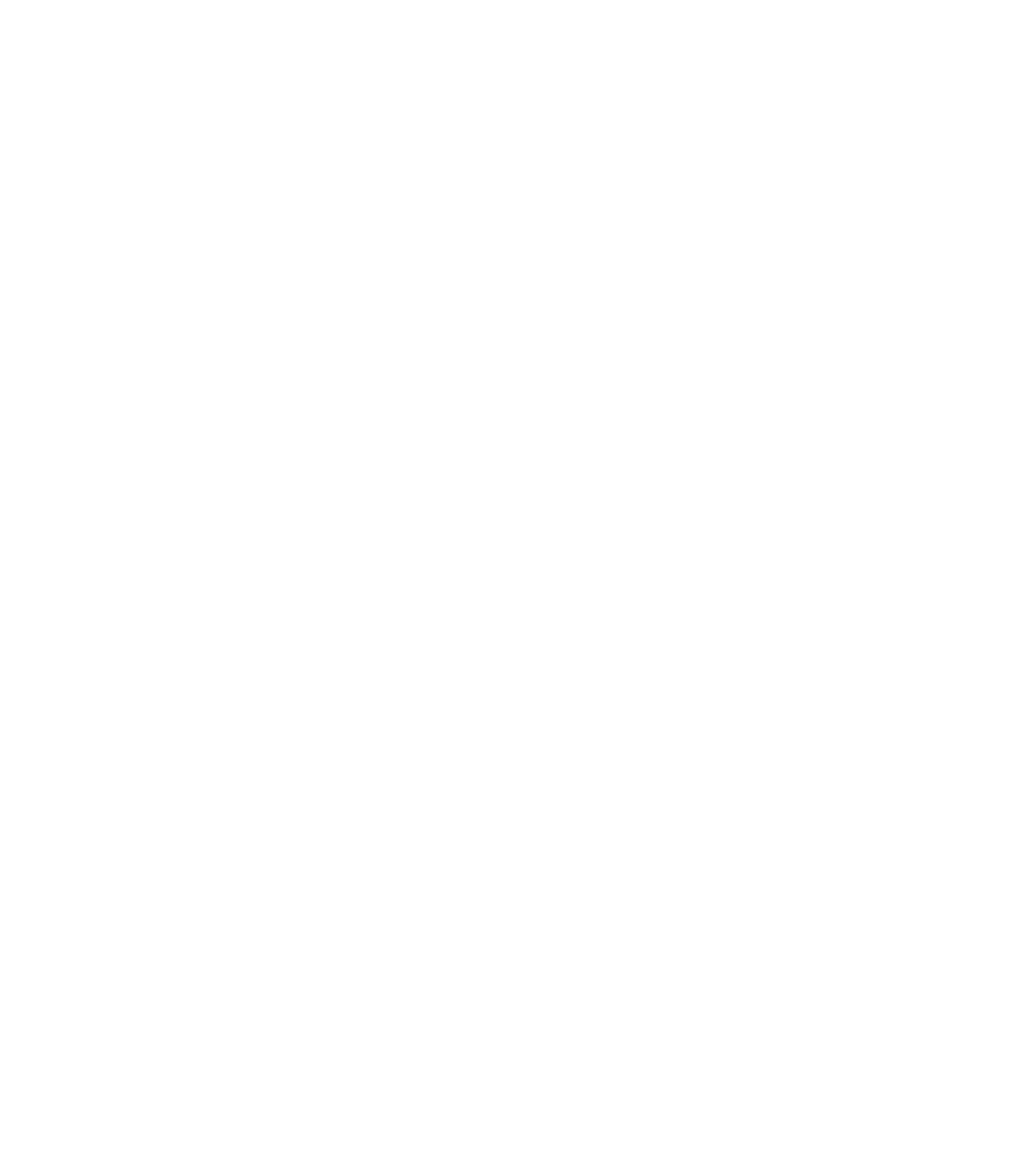
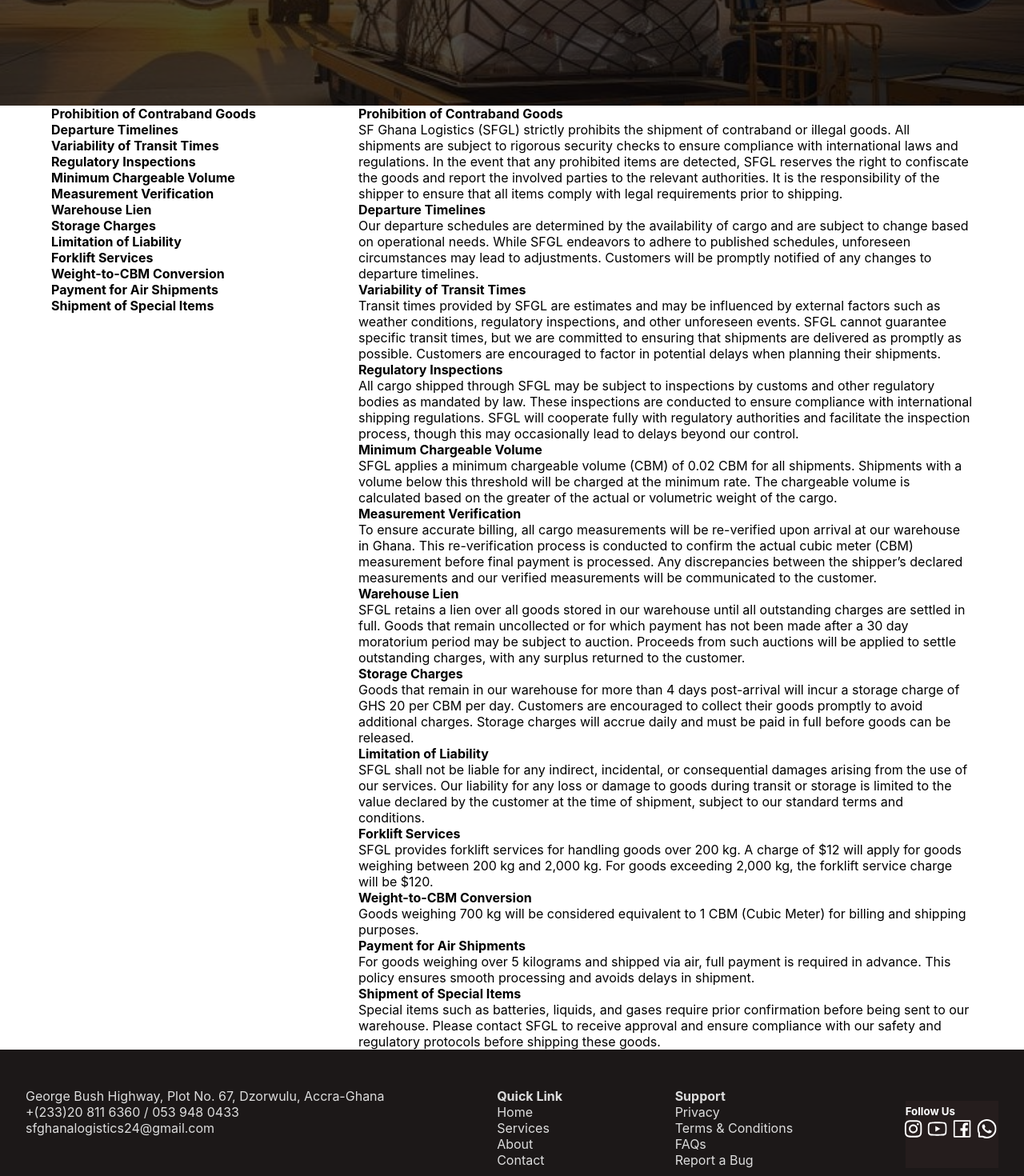
Before and after one commit to Akuafo-Patawah12/SGF-Logistics, a React (Create React App) app in the folder Client/: page /Terms in a window 1280 px wide. Shown: the part 340-1810 px from the top of the page at 80% size. Before the commit the page ends 800 px from the top, so only its background shows below. Built offline with nearby package versions, Linux system fonts and the light colour scheme.

Commit message:
Terms and conditions update

```diff
--- a/Client/src/Layouts/Layout.jsx
+++ b/Client/src/Layouts/Layout.jsx
@@ -4,6 +4,7 @@
 import Footer from '../Components/Footer'
 import FAQs from '../Pages/FAQs'
 import Loader from '../Icons/Loader'
+import TermsAndCondition from '../Pages/TermsAndCondition'
 const HomePage= lazy(()=>import('../Pages/HomePage'))
 
 const Layout = () => {
@@ -32,7 +33,7 @@
                         <HomePage setShowAuth={setShowAuth} showAuth={showAuth}/>
                     </Suspense> }
                 />
-
+                <Route path='/Terms' element={<TermsAndCondition />} />
                 <Route path='/FAQs' element={<FAQs />}/>
             </Routes>
        <Footer />
--- /dev/null
+++ b/Client/src/Pages/Terms.css
@@ -0,0 +1,16 @@
+.parent-element {
+    counter-reset: my-counter;
+  }
+
+  .tab {
+    counter-increment: my-counter;
+  }
+
+  .tab::before {
+    color: black;
+    content: counter(my-counter) " ";
+  }
+
+  .terms{
+    width: 60%;
+  }
--- /dev/null
+++ b/Client/src/Pages/TermsAndCondition.jsx
@@ -0,0 +1,182 @@
+import React from 'react'
+import "./Terms.css"
+
+const TermsAndCondition = () => {
+  return (
+    <div>
+      <div>
+        <div style={{height:"400px",position:"relative"}}>
+           <img src='./SfG_images/Air.jpg' alt='terms' style={{width:"100%",height:"inherit",objectFit:"cover"}}></img>
+           <div style={{position:"absolute",inset:"0",background:"rgb(0,0,0,0.7)",color:"white",display:"flex",justifyContent:"center",alignItems:"center"}}> <h3 style={{margin:"auto"}}>TERMS & CONDITIONS</h3></div>
+        </div>
+
+      </div>
+      <div style={{display:"flex",justifyContent:"space-around"}}>
+      <section className="parent-element" >
+            <h4 className='tabs'> Prohibition of Contraband Goods</h4>
+            <h4 className='tabs'>Departure Timelines</h4>
+            <h4 className='tabs'>Variability of Transit Times</h4>
+            <h4 className='tabs'>Regulatory Inspections</h4>
+            <h4 className='tabs'>Minimum Chargeable Volume </h4>
+            <h4 className='tabs'>Measurement Verification</h4>
+            <h4 className='tabs'>Warehouse Lien</h4>
+            <h4 className='tabs'>Storage Charges </h4>
+            <h4 className='tabs'>Limitation of Liability </h4>
+            <h4 className='tabs'>Forklift Services</h4>
+            <h4 className='tabs'>Weight-to-CBM Conversion</h4>
+            <h4 className='tabs'>Payment for Air Shipments</h4>
+            <h4 className='tabs'>Shipment of Special Items </h4>
+      </section>
+
+      <section className="terms">
+        <div>
+          <h4> Prohibition of Contraband Goods</h4>
+         <p>
+
+            SF Ghana Logistics (SFGL) strictly prohibits the shipment of contraband or illegal goods. All
+            shipments are subject to rigorous security checks to ensure compliance with international laws
+            and regulations. In the event that any prohibited items are detected, SFGL reserves the right to
+            confiscate the goods and report the involved parties to the relevant authorities. It is the
+            responsibility of the shipper to ensure that all items comply with legal requirements prior to
+            shipping.
+         </p>
+         </div>
+
+         <div>
+          <h4>Departure Timelines</h4>
+         <p>
+
+            Our departure schedules are determined by the availability of cargo and are subject to change
+            based on operational needs. While SFGL endeavors to adhere to published schedules, unforeseen
+            circumstances may lead to adjustments. Customers will be promptly notified of any changes to
+            departure timelines.
+         </p>
+         </div>
+
+
+        <div>
+          <h4>Variability of Transit Times</h4>
+         <p>
+
+            Transit times provided by SFGL are estimates and may be influenced by external factors such as
+            weather conditions, regulatory inspections, and other unforeseen events. SFGL cannot guarantee
+            specific transit times, but we are committed to ensuring that shipments are delivered as promptly
+            as possible. Customers are encouraged to factor in potential delays when planning their
+            shipments.
+         </p>
+         </div>
+
+         <div>
+          <h4>Regulatory Inspections</h4>
+         <p>
+
+            All cargo shipped through SFGL may be subject to inspections by customs and other regulatory
+            bodies as mandated by law. These inspections are conducted to ensure compliance with
+            international shipping regulations. SFGL will cooperate fully with regulatory authorities and
+            facilitate the inspection process, though this may occasionally lead to delays beyond our control.
+         </p>
+         </div>
+
+        <div>
+          <h4>Minimum Chargeable Volume </h4>
+         <p>
+
+            SFGL applies a minimum chargeable volume (CBM) of 0.02 CBM for all shipments. Shipments
+            with a volume below this threshold will be charged at the minimum rate. The chargeable volume
+            is calculated based on the greater of the actual or volumetric weight of the cargo.
+         </p>
+         </div>
+
+        <div>
+          <h4>Measurement Verification</h4>
+         <p>
+
+            To ensure accurate billing, all cargo measurements will be re-verified upon arrival at our
+            warehouse in Ghana. This re-verification process is conducted to confirm the actual cubic meter
+            (CBM) measurement before final payment is processed. Any discrepancies between the shipper’s
+            declared measurements and our verified measurements will be communicated to the customer.
+         </p>
+         </div>
+
+        <div>
+          <h4>Warehouse Lien</h4>
+         <p>
+
+            SFGL retains a lien over all goods stored in our warehouse until all outstanding charges are
+            settled in full. Goods that remain uncollected or for which payment has not been made after a 30
+            day moratorium period may be subject to auction. Proceeds from such auctions will be applied to
+            settle outstanding charges, with any surplus returned to the customer.
+         </p>
+         </div>
+
+        <div>
+          <h4>Storage Charges </h4>
+         <p>
+
+            Goods that remain in our warehouse for more than 4 days post-arrival will incur a storage charge
+            of GHS 20 per CBM per day. Customers are encouraged to collect their goods promptly to avoid
+            additional charges. Storage charges will accrue daily and must be paid in full before goods can
+            be released.
+         </p>
+         </div>
+
+
+        <div>
+          <h4>Limitation of Liability </h4>
+         <p>
+
+            SFGL shall not be liable for any indirect, incidental, or consequential damages arising from the
+            use of our services. Our liability for any loss or damage to goods during transit or storage is
+            limited to the value declared by the customer at the time of shipment, subject to our standard
+            terms and conditions.
+         </p>
+         </div>
+
+
+        <div>
+          <h4>Forklift Services</h4>
+         <p>
+
+            SFGL provides forklift services for handling goods over 200 kg. A charge of $12 will apply for
+            goods weighing between 200 kg and 2,000 kg. For goods exceeding 2,000 kg, the forklift service
+            charge will be $120.
+         </p>
+         </div>
+
+
+        <div>
+          <h4>Weight-to-CBM Conversion</h4>
+         <p>
+
+            Goods weighing 700 kg will be considered equivalent to 1 CBM (Cubic Meter) for billing and
+            shipping purposes.
+         </p>
+         </div>
+
+
+        <div>
+          <h4>Payment for Air Shipments</h4>
+         <p>
+
+            For goods weighing over 5 kilograms and shipped via air, full payment is required in advance.
+            This policy ensures smooth processing and avoids delays in shipment.
+         </p>
+         </div>
+
+
+        <div>
+          <h4>Shipment of Special Items </h4>
+         <p>
+
+            Special items such as batteries, liquids, and gases require prior confirmation before being sent to
+            our warehouse. Please contact SFGL to receive approval and ensure compliance with our safety
+            and regulatory protocols before shipping these goods.
+         </p>
+         </div>
+      </section>
+      </div>
+    </div>
+  )
+}
+
+export default TermsAndCondition
```
